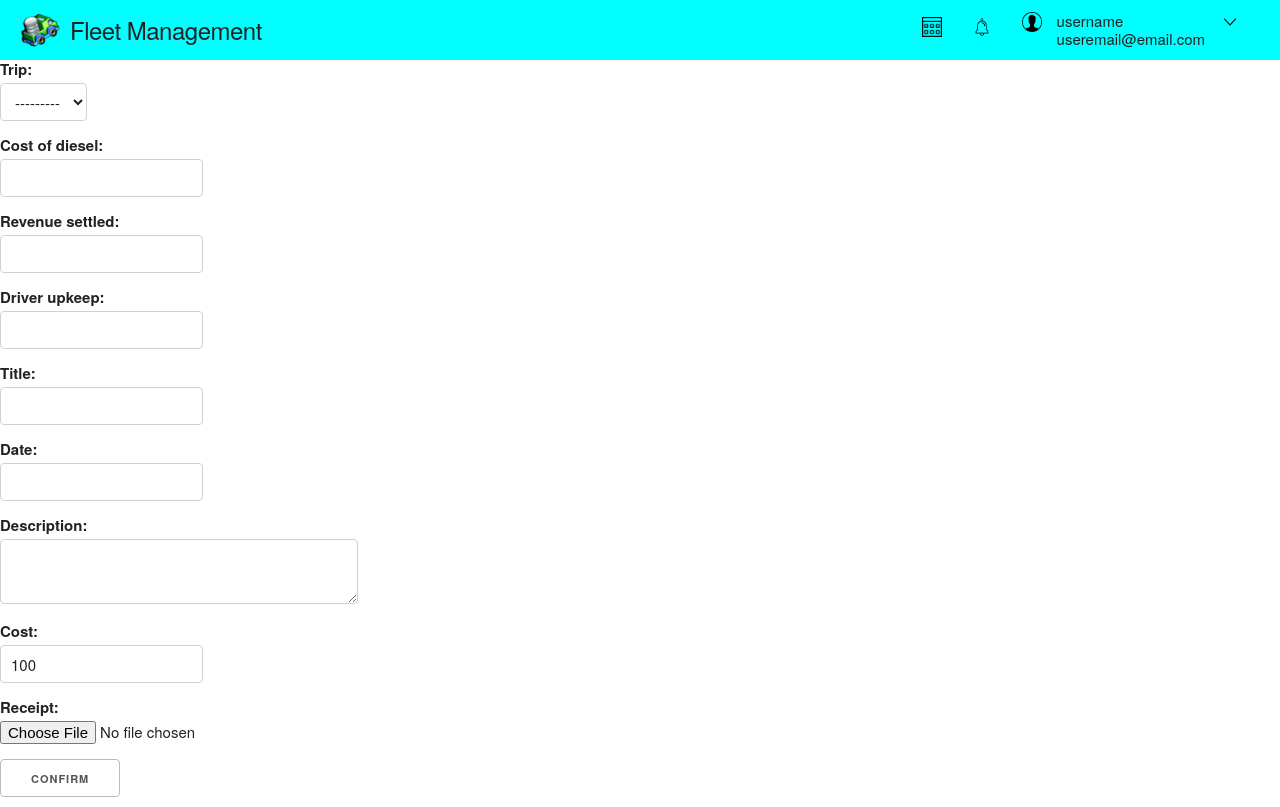
After one commit to Lasavlad/FMS, a Django app: page /create_trip_cost/ in a window 1280 px wide. The commit adds this page. Run offline with Django 3.2, Linux system fonts and the light colour scheme; data that the repository does not hold is empty.

Commit message:
completed-update-trip-cost.v1

```diff
--- a/core/forms.py
+++ b/core/forms.py
@@ -1,6 +1,6 @@
 from django import forms
 
-from .models import Trip, CompletedTrips
+from .models import Trip, CompletedTrips, TripCost
 
 class CreateTrip(forms.ModelForm):
     class Meta:
@@ -32,16 +32,28 @@ class Completed_trip_form(forms.ModelForm):
                 'status_C'
             ]
 
-    def clean(self):
-        clean_data = self.cleaned_data
-
 
 class UpdateTrip(forms.ModelForm):
     class Meta:
         model = Trip
         fields = [
-
             'diesel_required',
-
             'status'
         ]
+
+
+
+class TripCostForm(forms.ModelForm):
+    class Meta:
+        model = TripCost
+        fields = [
+            'trip',
+            'cost_of_diesel',
+            'revenue_settled',
+            'driver_upkeep',
+            'title',
+            'date',
+            'description',
+            'cost',
+            'receipt'
+        ]
--- a/core/models.py
+++ b/core/models.py
@@ -155,19 +155,16 @@ class CompletedTrips(models.Model):
 
 
 class TripCost(models.Model):
-    truck = models.ForeignKey(
-        Truck,
-        models.CASCADE
-    )
     trip = models.ForeignKey(
         Trip,
-        models.CASCADE
+        on_delete=models.CASCADE,
+        related_name='trip_cost'
     )
     cost_of_diesel = models.IntegerField()
     revenue_settled = models.IntegerField()
     driver_upkeep = models.IntegerField()
     title = models.CharField(max_length=64)
-    date = models.DateField()
-    description = models.TextField()
+    date = models.DateField(blank=True, null=True)
+    description = models.TextField(blank=True, null=True)
     cost = models.IntegerField(default=100)
-    receipt = models.FileField()
+    receipt = models.FileField(blank=True, null=True)
--- a/core/templates/core/create_trip.html
+++ b/core/templates/core/create_trip.html
@@ -7,6 +7,7 @@
     <form action="" method="POST">
         {% csrf_token %}
         {{ form.as_p }}
-        <button type="submit">Create</button>
+
+        <button type="submit" name='trip'>Create</button>
     </form>
 {% endblock %}
--- /dev/null
+++ b/core/templates/core/create_trip_cost.html
@@ -0,0 +1,9 @@
+{% extends 'core/base.html' %}
+
+{% block body %}
+<form action="" method="POST">
+    {% csrf_token %}
+    {{ form.as_p }}
+    <button type="submit">Confirm</button>
+</form>
+{% endblock %}
--- a/core/urls.py
+++ b/core/urls.py
@@ -6,5 +6,7 @@ urlpatterns = [
     path('', views.index, name='landing_page'),
     path('dashboard/', views.dashboard, name='dashboard'),
     path('create-trip/', views.create_trip, name='create-trip'),
-    path('update_trip/<int:id>/', views.update_trip, name='update-trip')
+    path('update_trip/<int:id>/', views.update_trip, name='update-trip'),
+    path('create_trip_cost/', views.create_trip_cost, name='create-trip-cost'),
+    path('update_trip/update_trip_cost/<int:id>/', views.update_trip_cost, name='update-trip-cost')
 ]
--- a/core/views.py
+++ b/core/views.py
@@ -1,6 +1,7 @@
 from django.shortcuts import render, redirect
+from django.http import HttpResponseRedirect
 from .models import *
-from .forms import CreateTrip, UpdateTrip, Completed_trip_form
+from .forms import CreateTrip, UpdateTrip, TripCostForm
 import datetime
 
 
@@ -10,11 +11,11 @@ def index(request):
 
 def dashboard(request):
     active_trips = Trip.objects.filter(status='O')
-    #completed_trips = CompletedTrips.objects.all()
+    completed_trips = CompletedTrips.objects.all()
 
     context = {
         'active_trips':active_trips,
-        #'completed_trips':completed_trips
+        'completed_trips':completed_trips
     }
     return render(request, 'core/dashboard.html',context)
 
@@ -22,8 +23,12 @@ def dashboard(request):
 def update_trip(request, id):
     #truck = Truck.objects.filter(status='A')
     trip = Trip.objects.get(id=id)
+    trip_id = trip.id
 
     status_form = UpdateTrip(request.POST or None, instance=trip)
+
+    trip_cost_details = trip.trip_cost.all()
+
 
     if request.method == 'POST':
         if status_form.is_valid():
@@ -59,7 +64,10 @@ def update_trip(request, id):
 
 
     context = {
-        'status_form':status_form
+        'status_form':status_form,
+        'trip_cost_details': trip_cost_details,
+        'trip_id':trip_id
+
     }
 
     return render(request, 'core/update_trip.html', context)
@@ -71,7 +79,9 @@ def create_trip(request):
     trucks_list = list(trucks)
 
     if request.method == 'POST':
+        #create trip
         form = CreateTrip(data=request.POST)
+
         if form.is_valid():
             data = form.cleaned_data
             truck_id = data['truck']
@@ -87,13 +97,48 @@ def create_trip(request):
                 i + 1
 
             form.save()
+
             return redirect('core:dashboard')
     else:
         form = CreateTrip(initial={'status':'O'})
+
         form.fields['status'].initial = 'Ongoing'
+
+    context = {
+        'form':form,
+
+    }
+
+    return render(request, 'core/create_trip.html', context)
+
+def create_trip_cost(request):
+    if request.method == 'POST':
+        form = TripCostForm(request.POST)
+        if form.is_valid():
+            form.save()
+            return redirect('core:dashboard')
+    form = TripCostForm()
     context = {
         'form':form
     }
+    return render(request, 'core/create_trip_cost.html', context)
 
-    return render(request, 'core/create_trip.html', context)
-# Create your views here.
+
+def update_trip_cost(request, id):
+    trip_cost_details = TripCost.objects.get(id=id)
+    trip_id = trip_cost_details.trip.id
+
+
+    if request.method == 'POST':
+        trip_cost_form = TripCostForm(request.POST or None, instance=trip_cost_details)
+        if trip_cost_form.is_valid():
+            trip_cost_form.save()
+            next = request.POST.get('next', '/')
+            return HttpResponseRedirect(next)
+    trip_cost_form = TripCostForm(request.POST or None, instance=trip_cost_details)
+
+    context = {
+        'trip_cost_form':trip_cost_form,
+        'trip_id':trip_id
+    }
+    return render(request, 'core/update_trip_cost.html', context)
```
Also changed, not shown: core/templates/core/dashboard.html (+4 -4 lines), core/templates/core/update_trip.html (+22 -0 lines), core/templates/core/update_trip_cost.html (added, +10 -0 lines), core/migrations/0002_remove_tripcost_truck.py (added), core/migrations/0003_alter_tripcost_date_alter_tripcost_description_and_more.py (added), core/migrations/0004_alter_tripcost_trip.py (added), db.sqlite3.
